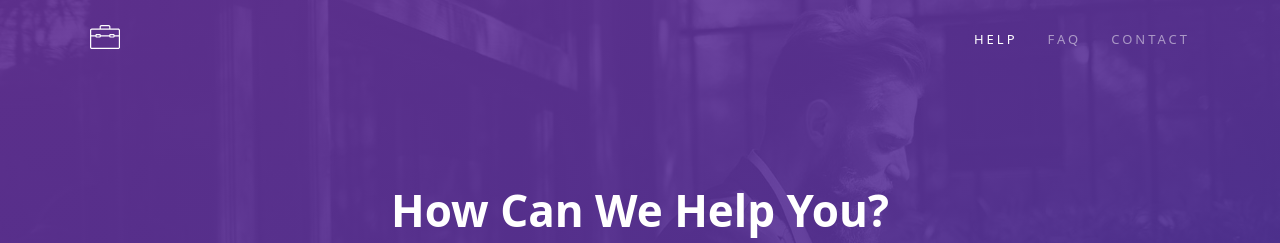
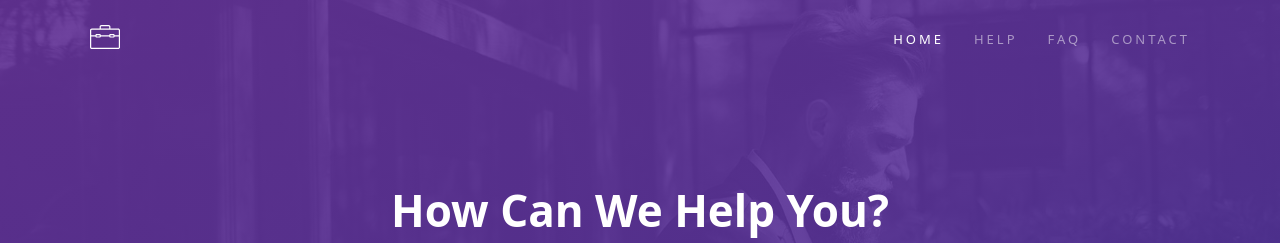
Before and after one commit to robbertl/socialwelfareappeal, a Jekyll site: the page built from index.md, in a window 1280 px wide. Shown: the top 243 px of the page. Built offline with Jekyll 4.4.1, drawn with Linux system fonts in a browser that asks for light colours.

Commit message:
Update navigation_header.yml

```diff
--- a/_data/navigation_header.yml
+++ b/_data/navigation_header.yml
@@ -1,6 +1,9 @@
 # Navbar menu navigation links
+- title: Home
+  url: /
+
 - title: Help
-  url: /
+  url: /help/
 
 - title: Faq
   url: /faq/
```
